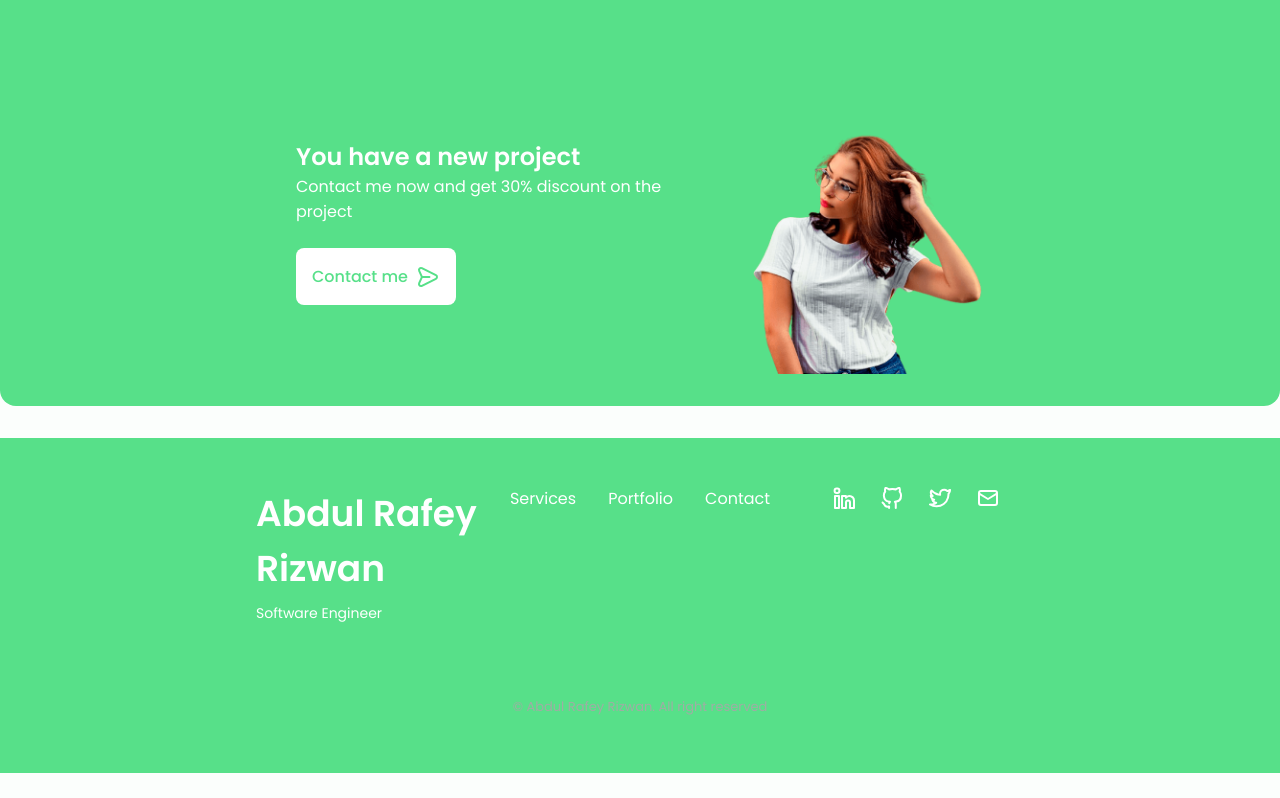
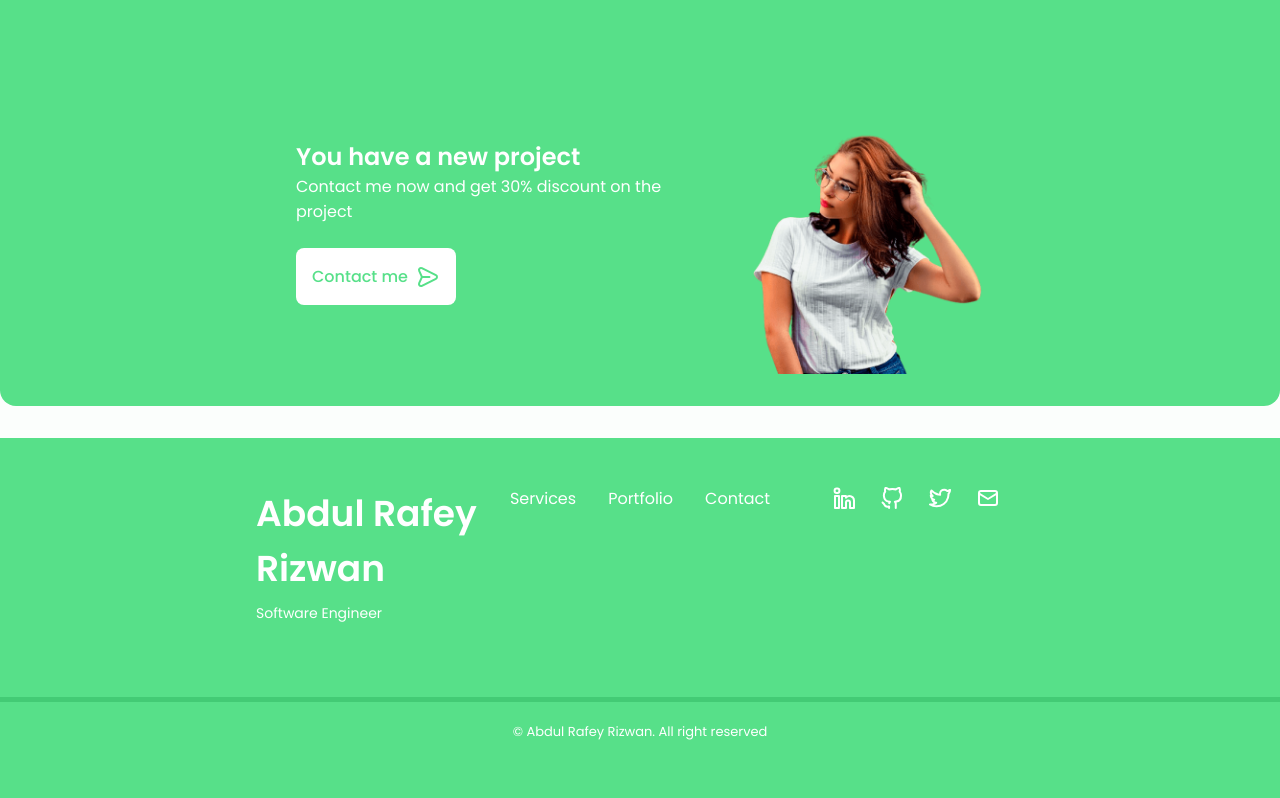
Before and after one commit to zaimeali/Portfolio-Zaime, a Next.js app: page /home in a window 1280 px wide. Shown: the part 4840-5638 px from the top of the page. Before the commit the page ends 5613 px from the top, so only its background shows below. Built offline with nearby package versions, Linux system fonts and the light colour scheme.

Commit message:
Footer Done

```diff
--- a/styles/globals.css
+++ b/styles/globals.css
@@ -1010,8 +1010,12 @@ img {
 .footer__copy {
   font-size: var(--smaller-font-size);
   text-align: center;
-  color: var(--text-color-light);
+  /* color: var(--text-color-light); */
+  color: white;
   margin-top: var(--mb-3);
+  /* background-color: var(--first-color-alt); */
+  border-top: 5px solid var(--first-color-alt);
+  padding: 20px 0 0;
 }
 
 .footer__title,
```
